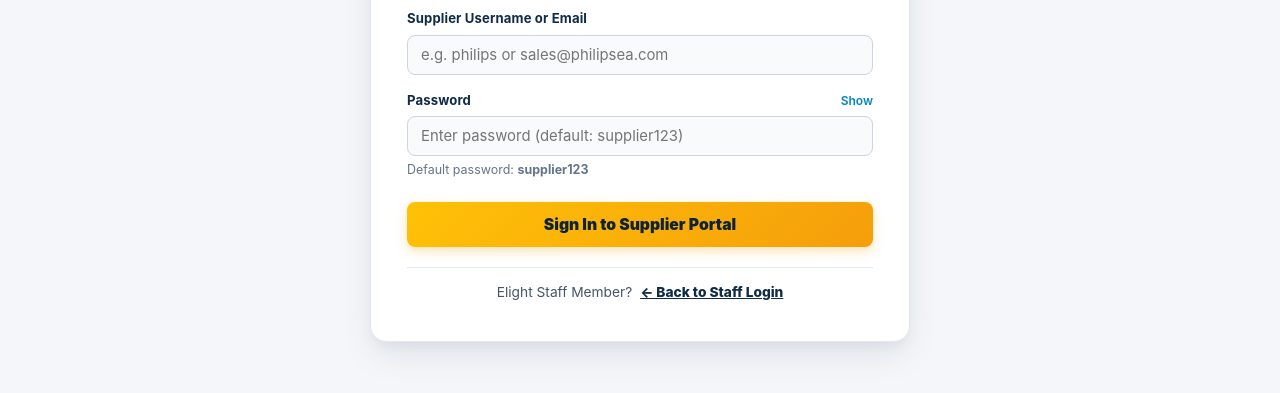
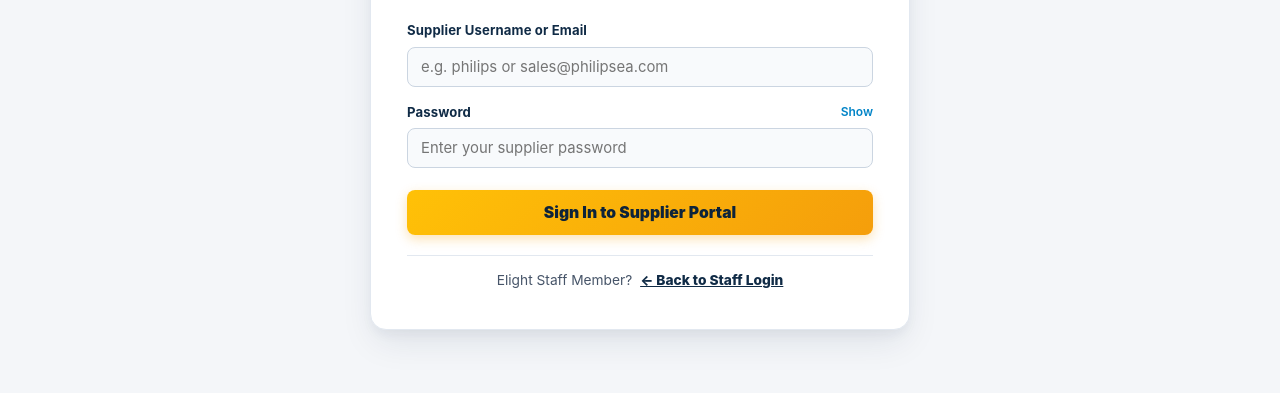
Before and after one commit to sajnikerai24-lgtm/elight, a website: page public/supplier-login.html in a window 1280 px wide. Shown: the part 359-752 px from the top of the page. Drawn offline with Linux system fonts and the light colour scheme.

```diff
--- a/public/supplier-login.html
+++ b/public/supplier-login.html
@@ -289,8 +289,7 @@
             <label for="supPassword" style="margin-bottom:0;">Password</label>
             <span id="toggleSupPwd" style="font-size:0.75rem; color:#0284c7; cursor:pointer; font-weight:600;">Show</span>
           </div>
-          <input type="password" id="supPassword" required autocomplete="current-password" placeholder="Enter password (default: supplier123)">
-          <div class="password-hint">Default password: <strong>supplier123</strong></div>
+          <input type="password" id="supPassword" required autocomplete="current-password" placeholder="Enter your supplier password">
         </div>
 
         <button type="submit" id="loginSubmitBtn" class="btn-submit-login">Sign In to Supplier Portal</button>
```
